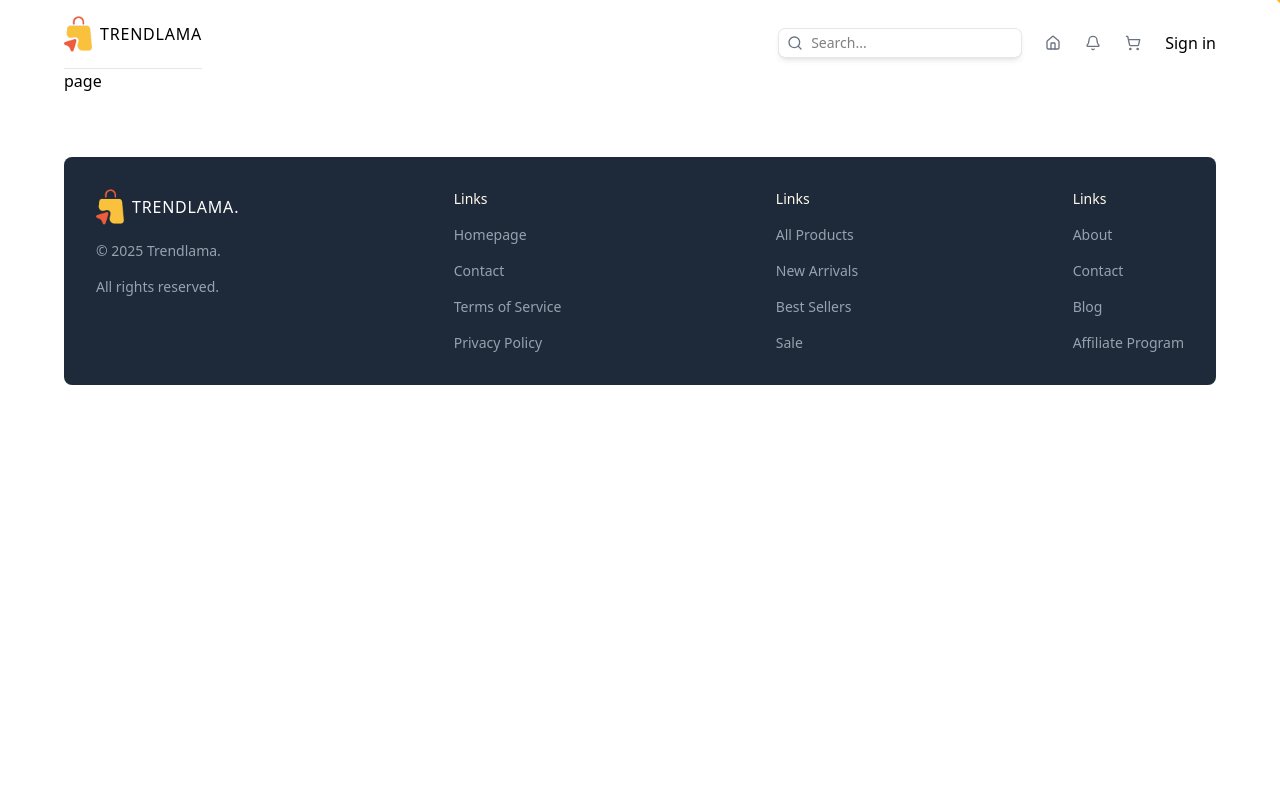
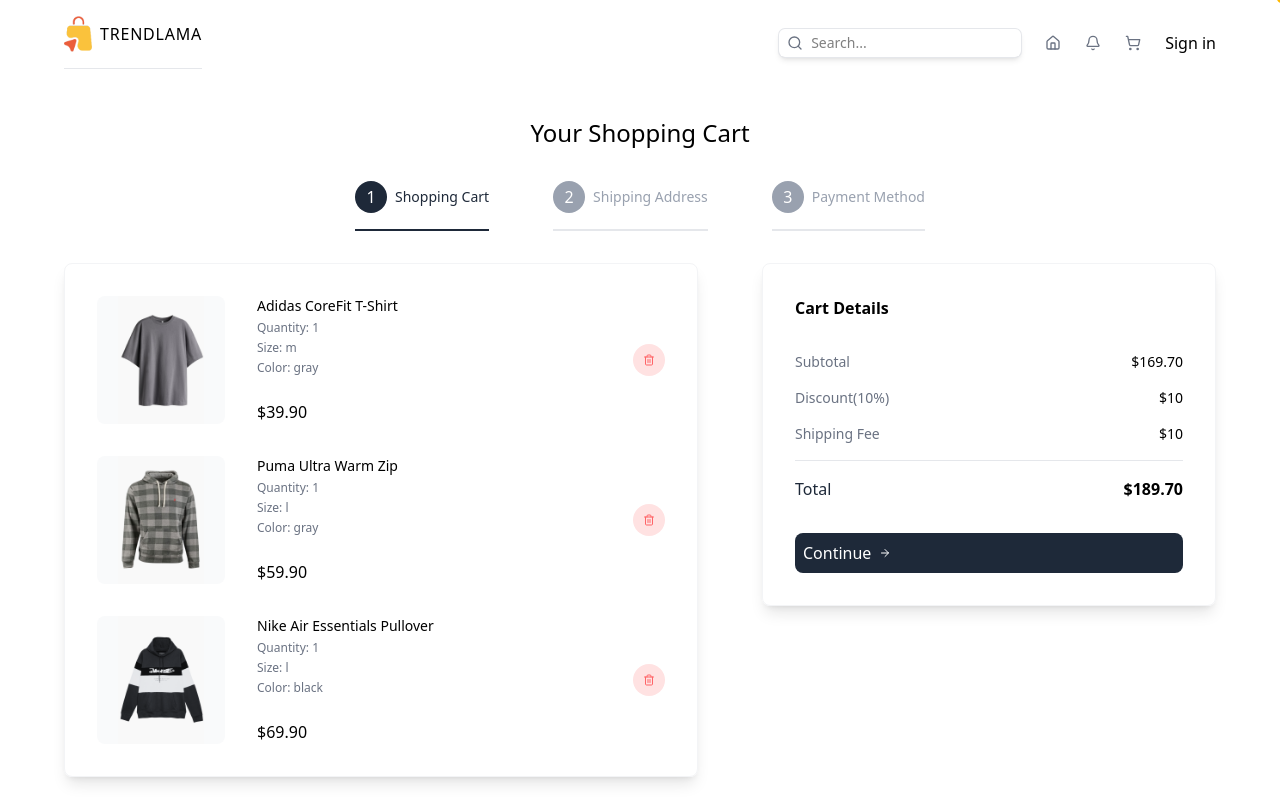
Before and after one commit to ggoswami777/e-commerce-ui, a Next.js app in the folder client/: page /cart in a window 1280 px wide. Shown: the top 800 px of the page. Built offline with nearby package versions, Linux system fonts and the light colour scheme.

Commit message:
added the shopping cart page

```diff
--- a/client/src/app/cart/page.tsx
+++ b/client/src/app/cart/page.tsx
@@ -1,6 +1,13 @@
 "use client"
 
+import PaymentForm from "@/components/PaymentForm"
+import ShippingForm from "@/components/ShippingForm"
 import { CartItemsType } from "@/types"
+import { ArrowRight, Trash2 } from "lucide-react"
+import Image from "next/image"
+import { useRouter, useSearchParams } from "next/navigation"
+import { useState } from "react"
+
 
 const steps=[
     {
@@ -10,7 +17,7 @@
         id:2,
         title:"Shipping Address"
     },{
-        id:2,
+        id:3,
         title:"Payment Method"
     }
 ]
@@ -71,8 +78,103 @@
   },
 ]
 const Cartpage = () => {
+  const searchParams=useSearchParams();
+  const router=useRouter();
+  const activeStep=parseInt(searchParams.get("step") || "1");
+  const [shippingForm,setShippingForm]=useState(null)
   return (
-    <div>page</div>
+    <div className="flex flex-col gap-8 items-center justify-center mt-12 ">
+      {/* title */}
+      <h1 className="text-2xl font-medium">Your Shopping Cart</h1>
+      {/* steps */}
+      <div className="flex flex-col lg:flex-row items-center gap-8 lg:gap-16 ">
+        {
+          steps.map(step=>(
+            <div className={`flex items-center gap-2 border-b-2 pb-4 ${step.id===activeStep?"border-gray-800":"border-gray-200"} `} key={step.id}>
+              <div className={`w-6 h-6 rounded-full text-white p-4 flex items-center justify-center ${step.id===activeStep?"bg-gray-800":"bg-gray-400"}`}>
+                {step.id}
+              </div>
+              <p className={`text-sm font-medium ${step.id===activeStep?"text-gray-800":"text-gray-400"}`}>{step.title}</p>
+            </div>
+          ))
+        }
+      </div>
+      {/* steps and details */}
+      <div className="w-full flex flex-col lg:flex-row gap-16 ">
+        {/* steps */}
+        <div className="w-full lg:w-7/12 shadow-lg border-1 border-gray-100 p-8 rounded-lg flex flex-col gap-8">
+        {activeStep === 1 ? (
+          cartItems.map(item=>(
+            // single cart item
+            <div className="flex items-center justify-between" key={item.id}>
+              {/* image and details */}
+              <div className="flex gap-8">
+                {/* image */}
+                <div className="relative w-32 h-32 bg-gray-50 rounded-lg  overflow-hidden">
+                  <Image src={item.images[item.selectedColor]} alt={item.name} fill className="object-contain"/>
+                </div>
+                {/* item details */}
+                <div className="flex flex-col justify-between">
+                  <div className="flex flex-col gap-1">
+                    <p className="text-sm font-medium ">{item.name}</p>
+                    <p className="text-xs text-gray-500">Quantity:{" "}{item.quantity}</p>
+                    <p className="text-xs text-gray-500">Size:{" "}{item.selectedSize}</p>
+                    <p className="text-xs text-gray-500">Color:{" "}{item.selectedColor}</p>
+                  </div>
+                  <p className="font-medium">${item.price.toFixed(2)}</p>
+                </div>
+              </div>
+              {/* delete button */}
+              <button className="w-8 h-8 rounded-full transition-all duration-300  hover:bg-red-200  bg-red-100 text-red-400 flex items-center justify-center cursor-pointer ">
+                <Trash2 className="w=3 h-3"/>
+              </button>
+            </div>
+          ))
+        ) : activeStep === 2 ? (
+          <ShippingForm />
+        ) : activeStep === 3 ? (
+          shippingForm ? (
+            <PaymentForm />
+          ) : (
+            <p className="text-sm text-gray-500">
+              Please fill in the shipping form to continue.
+            </p>
+          )
+        ) : null}
+        </div>
+        {/* Details */}
+        <div className="w-full lg:w-5/12 shadow-lg border-1 border-gray-100 p-8 rounded-lg flex flex-col gap-8 h-max">
+          <h2 className="font-semibold ">Cart Details</h2>
+          <div className="flex flex-col gap-4">
+            <div className="flex justify-between text-sm">
+              <p className="text-gray-500">Subtotal</p>
+              <p className="font-medium">${cartItems.reduce((acc,item)=>acc+item.price*item.quantity,0).toFixed(2)}</p>
+            </div>
+            <div className="flex justify-between text-sm">
+              <p className="text-gray-500">Discount(10%)</p>
+              <p className="font-medium">$10</p>
+            </div>
+            <div className="flex justify-between text-sm">
+              <p className="text-gray-500">Shipping Fee</p>
+              <p className="font-medium">$10</p>
+            </div>
+            <hr className="border-gray-200" />
+            <div className="flex justify-between ">
+              <p className="text-gray-800">Total</p>
+              <p className="font-semibold">
+                ${cartItems.reduce((acc,item)=>acc+item.price*item.quantity,20).toFixed(2)}
+              </p>
+            </div>
+          </div>
+          {activeStep===1 &&
+            <button onClick={()=>router.push("/cart?step=2",{scroll:false})} className="w-full bg-gray-800 hover:bg-gray-900 transition-all  text-white p-2 rounded-lg cursor-pointer flex items-center gap-2">
+              Continue
+              <ArrowRight className="w-3 h-3"/>
+            </button>
+            }
+        </div>
+      </div>
+    </div>
   )
 }
 
--- /dev/null
+++ b/client/src/components/PaymentForm.tsx
@@ -0,0 +1,8 @@
+
+const PaymentForm = () => {
+  return (
+    <div>PaymentForm</div>
+  )
+}
+
+export default PaymentForm
--- /dev/null
+++ b/client/src/components/ShippingForm.tsx
@@ -0,0 +1,8 @@
+
+const ShippingForm = () => {
+  return (
+    <div>ShippingForm</div>
+  )
+}
+
+export default ShippingForm
```
